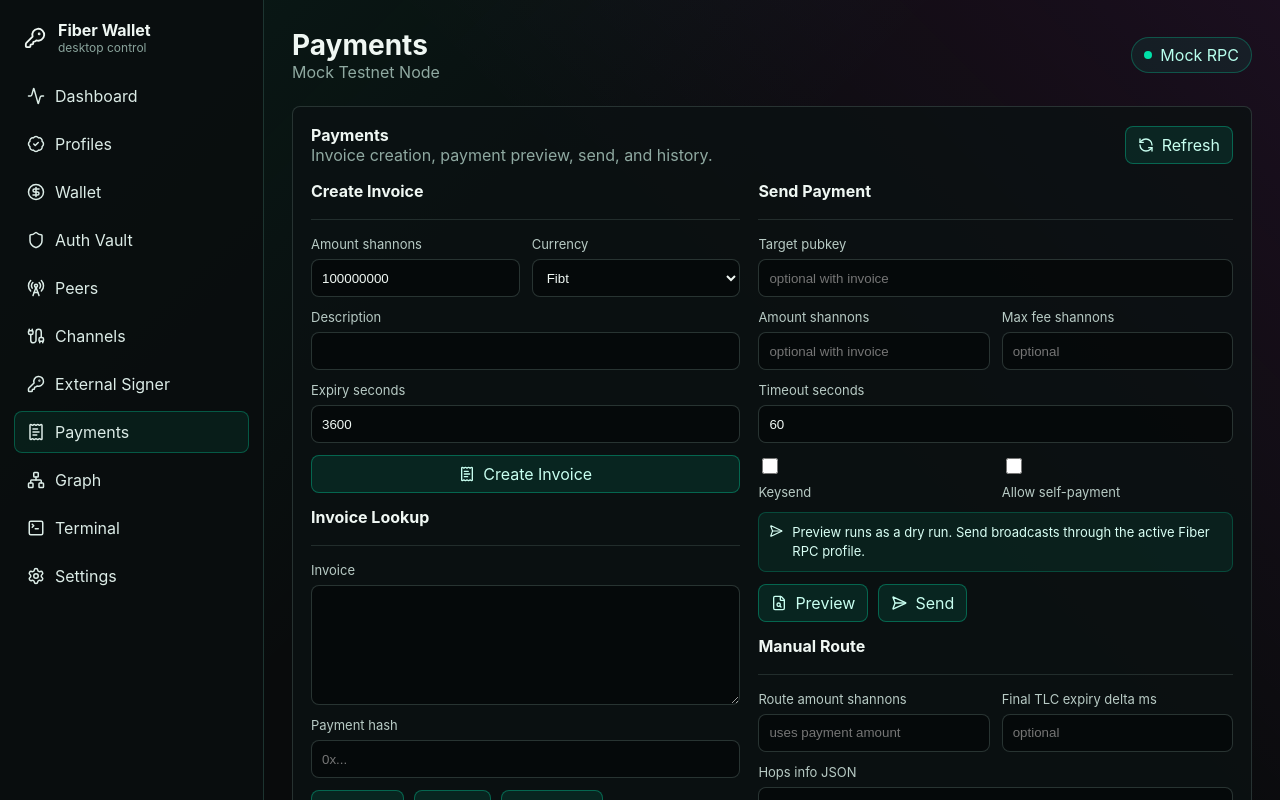
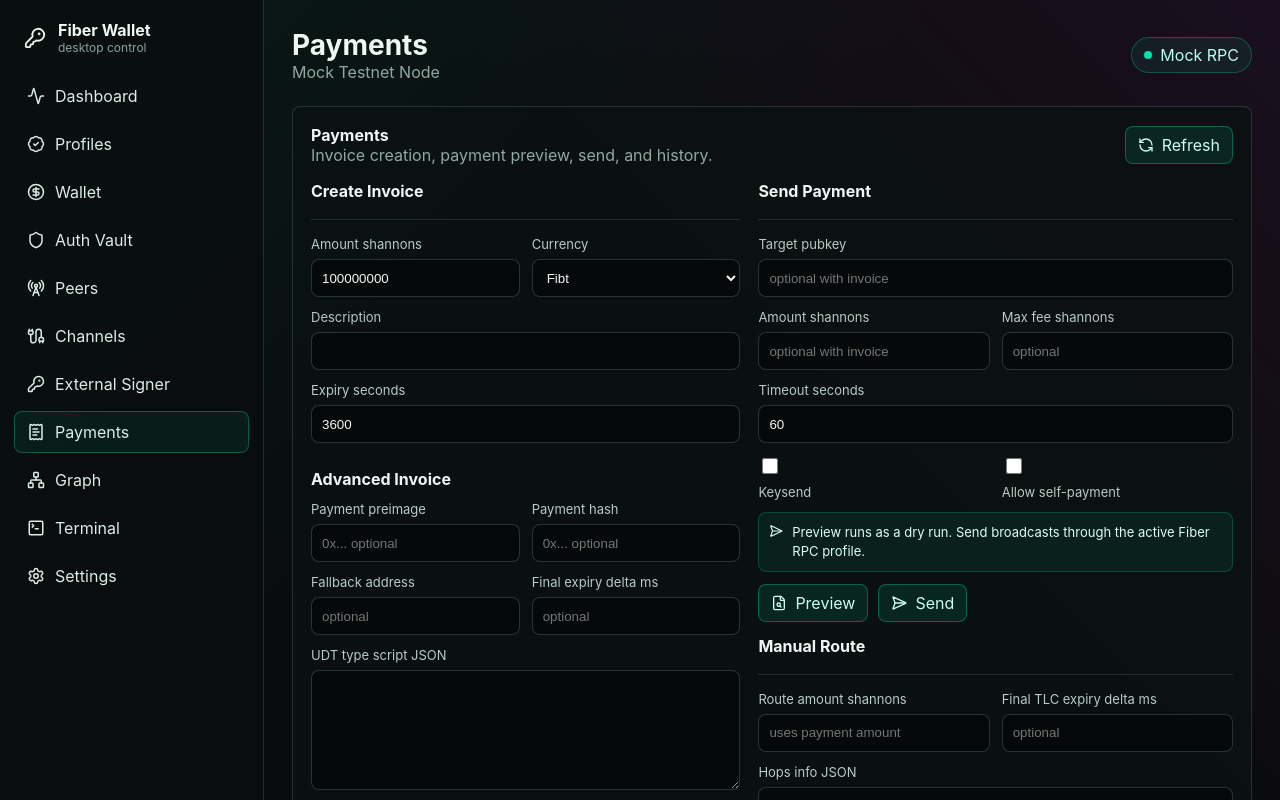
Before and after one commit to toastmanAu/fiber-wallet, a React (Vite) app in the folder apps/desktop/: page / in a window 1280 px wide. Both pictures are taken after a click on the button "Payments". Shown: the top 800 px of the page. Built offline with nearby package versions, Linux system fonts and the light colour scheme.

Commit message:
Expose advanced invoice fields

```diff
--- a/apps/desktop/src/features/payments/PaymentsPanel.tsx
+++ b/apps/desktop/src/features/payments/PaymentsPanel.tsx
@@ -46,6 +46,13 @@ export function PaymentsPanel() {
   const [invoiceCurrency, setInvoiceCurrency] = useState(activeProfile?.network === "mainnet" ? "Fibb" : "Fibt");
   const [invoiceDescription, setInvoiceDescription] = useState("");
   const [invoiceExpiry, setInvoiceExpiry] = useState("3600");
+  const [invoicePaymentPreimage, setInvoicePaymentPreimage] = useState("");
+  const [invoicePaymentHash, setInvoicePaymentHash] = useState("");
+  const [invoiceFallbackAddress, setInvoiceFallbackAddress] = useState("");
+  const [invoiceFinalExpiryDelta, setInvoiceFinalExpiryDelta] = useState("");
+  const [invoiceUdtTypeScript, setInvoiceUdtTypeScript] = useState("");
+  const [invoiceAllowMpp, setInvoiceAllowMpp] = useState(false);
+  const [invoiceAllowTrampoline, setInvoiceAllowTrampoline] = useState(false);
   const [invoiceText, setInvoiceText] = useState("");
   const [paymentHash, setPaymentHash] = useState("");
   const [targetPubkey, setTargetPubkey] = useState("");
@@ -211,6 +218,67 @@ export function PaymentsPanel() {
               <span>Expiry seconds</span>
               <input value={invoiceExpiry} onChange={(event) => setInvoiceExpiry(event.target.value)} />
             </label>
+            <h2>Advanced Invoice</h2>
+            <div className="settings-row">
+              <label>
+                <span>Payment preimage</span>
+                <input
+                  value={invoicePaymentPreimage}
+                  onChange={(event) => setInvoicePaymentPreimage(event.target.value)}
+                  placeholder="0x... optional"
+                />
+              </label>
+              <label>
+                <span>Payment hash</span>
+                <input
+                  value={invoicePaymentHash}
+                  onChange={(event) => setInvoicePaymentHash(event.target.value)}
+                  placeholder="0x... optional"
+                />
+              </label>
+            </div>
+            <div className="settings-row">
+              <label>
+                <span>Fallback address</span>
+                <input
+                  value={invoiceFallbackAddress}
+                  onChange={(event) => setInvoiceFallbackAddress(event.target.value)}
+                  placeholder="optional"
+                />
+              </label>
+              <label>
+                <span>Final expiry delta ms</span>
+                <input
+                  value={invoiceFinalExpiryDelta}
+                  onChange={(event) => setInvoiceFinalExpiryDelta(event.target.value)}
+                  placeholder="optional"
+                />
+              </label>
+            </div>
+            <label>
+              <span>UDT type script JSON</span>
+              <textarea
+                className="secret-textarea"
+                value={invoiceUdtTypeScript}
+                onChange={(event) => setInvoiceUdtTypeScript(event.target.value)}
+                rows={4}
+                spellCheck={false}
+              />
+            </label>
+            <div className="settings-row">
+              <label className="checkbox-row">
+                <input checked={invoiceAllowMpp} onChange={(event) => setInvoiceAllowMpp(event.target.checked)} type="checkbox" />
+                <span>Allow MPP</span>
+              </label>
+              <label className="checkbox-row">
+                <input
+                  checked={invoiceAllowTrampoline}
+                  onChange={(event) => setInvoiceAllowTrampoline(event.target.checked)}
+                  type="checkbox"
+                />
+                <span>Allow trampoline routing</span>
+              </label>
+            </div>
             <button
               className="command-button"
               disabled={isBusy}
@@ -222,6 +290,13 @@ export function PaymentsPanel() {
                     currency: invoiceCurrency,
                     description: invoiceDescription,
                     expiry: invoiceExpiry,
+                    payment_preimage: invoicePaymentPreimage,
+                    payment_hash: invoicePaymentHash,
+                    fallback_address: invoiceFallbackAddress,
+                    final_expiry_delta: invoiceFinalExpiryDelta,
+                    udt_type_script: parseOptionalJsonObject(invoiceUdtTypeScript),
+                    allow_mpp: invoiceAllowMpp ? true : undefined,
+                    allow_trampoline_routing: invoiceAllowTrampoline ? true : undefined,
                   }), {
                     profile,
                     token: sessionBiscuitToken,
@@ -540,6 +615,19 @@ function formatJson(value: unknown): string {
   return JSON.stringify(value, null, 2);
 }
 
+function parseOptionalJsonObject(input: string): Record<string, unknown> | undefined {
+  if (!input.trim()) {
+    return undefined;
+  }
+
+  const parsed = JSON.parse(input);
+  if (!parsed || typeof parsed !== "object" || Array.isArray(parsed)) {
+    throw new Error("Expected UDT type script to be a JSON object");
+  }
+
+  return parsed as Record<string, unknown>;
+}
+
 function paymentFailureStatus(error: unknown): string {
   const failure = classifyPaymentFailure(error);
   return failure.kind === "payment_failed" ? `Payment failed: ${failure.message}` : failure.message;
--- a/apps/desktop/src/lib/mockRpc.ts
+++ b/apps/desktop/src/lib/mockRpc.ts
@@ -24,6 +24,12 @@ type MockInvoice = {
     currency: string;
     description?: string;
     payment_hash: string;
+    payment_preimage?: string;
+    fallback_address?: string;
+    final_expiry_delta?: string;
+    udt_type_script?: unknown;
+    allow_mpp?: boolean;
+    allow_trampoline_routing?: boolean;
   };
   status: string;
 };
@@ -275,7 +281,13 @@ export async function mockFiberRpc(method: string, params: unknown[] | Record<st
         amount,
         currency,
         description: stringParam(input.description),
-        payment_hash: paymentHash,
+        payment_hash: stringParam(input.payment_hash) ?? paymentHash,
+        payment_preimage: stringParam(input.payment_preimage),
+        fallback_address: stringParam(input.fallback_address),
+        final_expiry_delta: stringParam(input.final_expiry_delta),
+        udt_type_script: input.udt_type_script,
+        allow_mpp: input.allow_mpp === true ? true : undefined,
+        allow_trampoline_routing: input.allow_trampoline_routing === true ? true : undefined,
       },
       status: "Open",
     };
```
Also changed, not shown: 2 other files (tests, documents, lock files or other folders).
